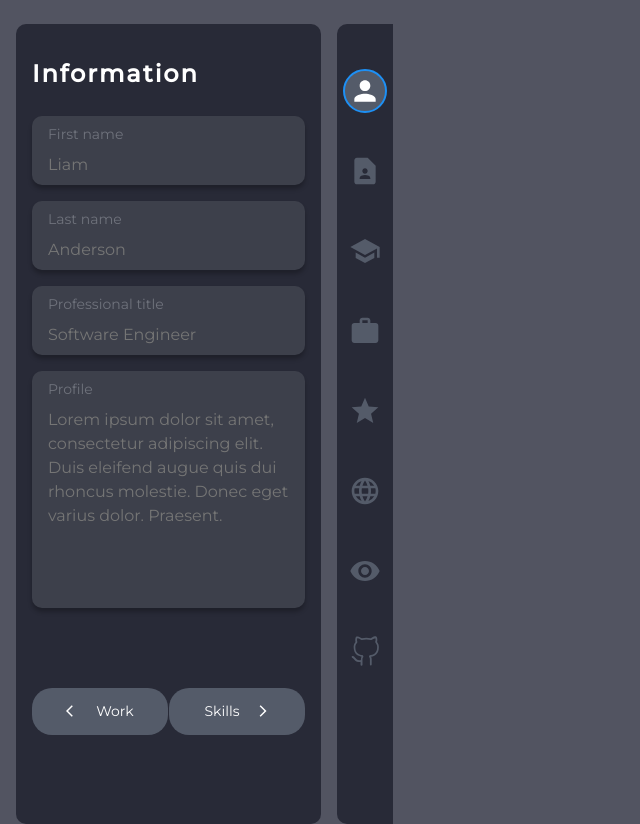
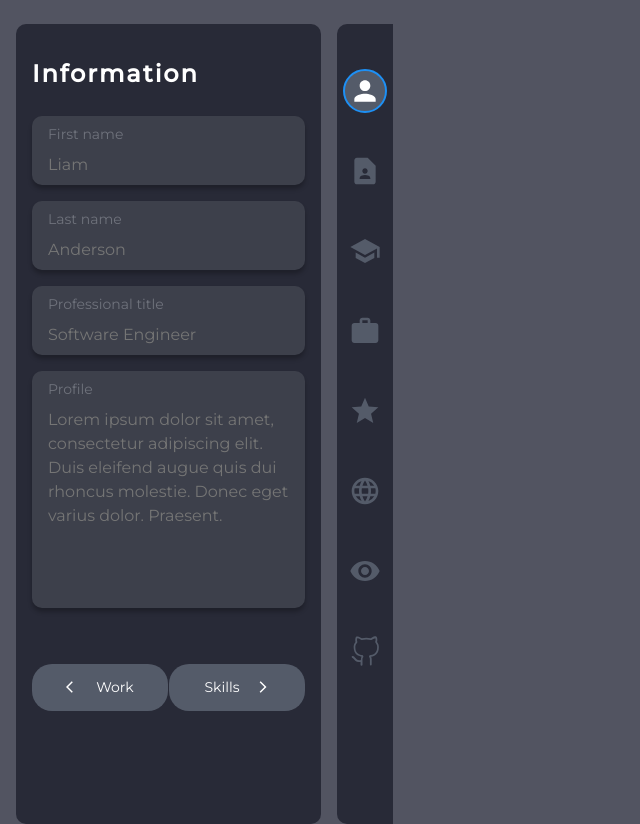
Before and after one commit to LPRegen/resume-builder, a React (Create React App) app: page /information in a window 1280 px wide. Shown: the whole page, without its empty margins (0-640 px from the left). Built offline with nearby package versions, Linux system fonts and the light colour scheme.

Commit message:
Modify margin-top of styled component

```diff
--- a/src/components/Card/Wrapper.jsx
+++ b/src/components/Card/Wrapper.jsx
@@ -10,5 +10,5 @@ export default class Wrapper extends Component {
 const StyledDiv = styled.div`
   display: flex;
   justify-content: space-between;
-  margin: 4rem 0;
+  margin-top: 2.5rem;
 `;
```
